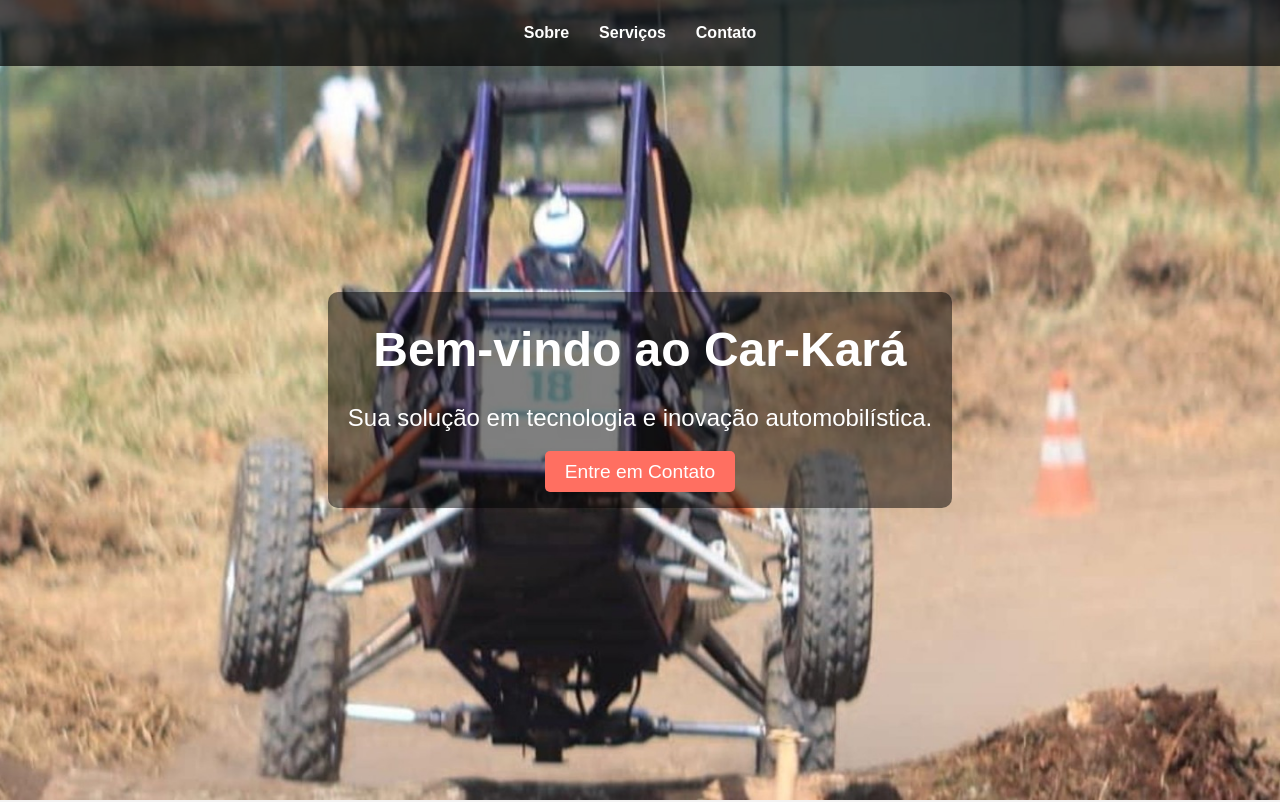
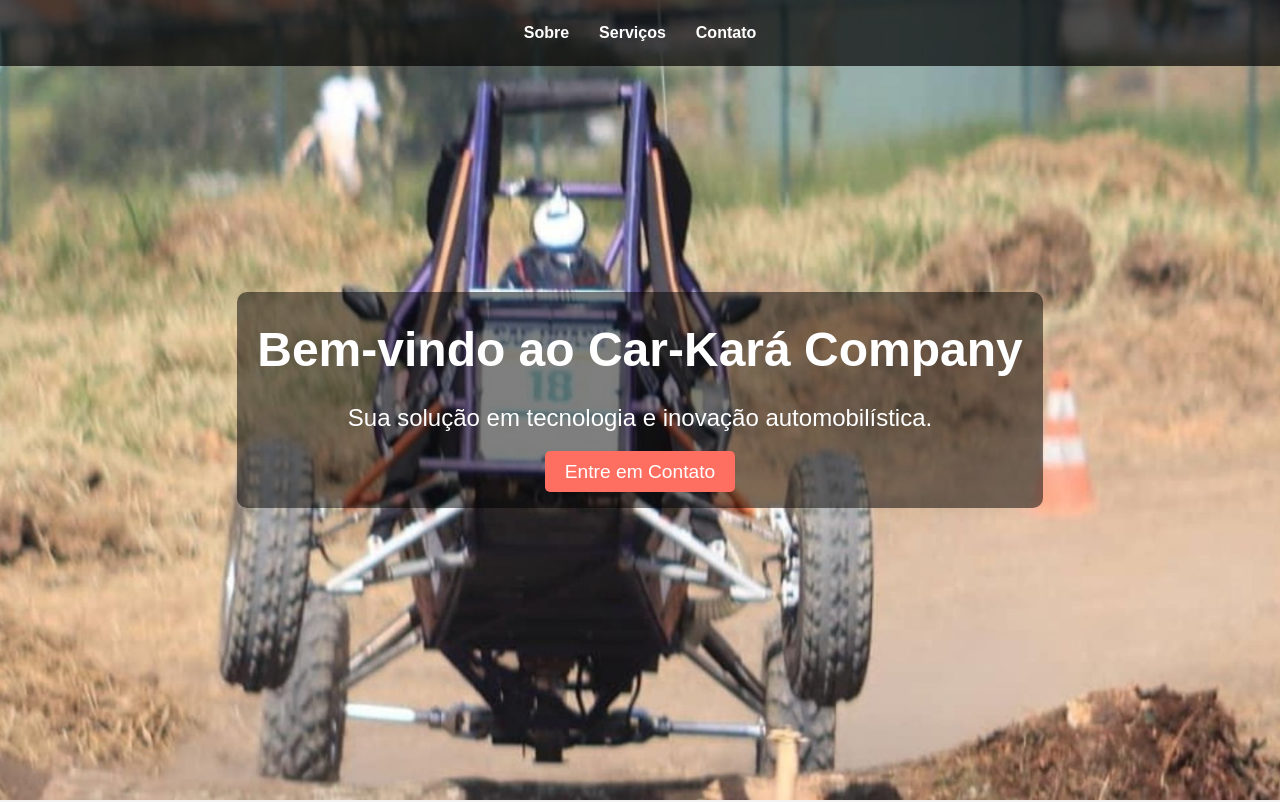
Before and after one commit to Ramon-Mateus/car-kara, a plain HTML site: page index.html in a window 1280 px wide. Shown: the top 802 px of the page. Drawn offline with Linux system fonts and the light colour scheme.

Commit message:
ajuste no titulo

```diff
--- a/index.html
+++ b/index.html
@@ -19,7 +19,7 @@
 
     <section class="hero">
         <div class="hero-content">
-            <h1>Bem-vindo ao Car-Kará</h1>
+            <h1>Bem-vindo ao Car-Kará Company</h1>
             <p>Sua solução em tecnologia e inovação automobilística.</p>
             <a href="#contato" class="btn">Entre em Contato</a>
         </div>
```
